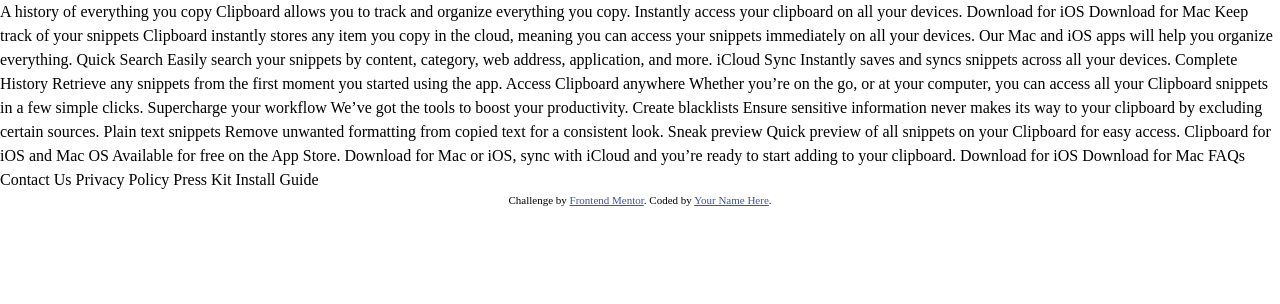
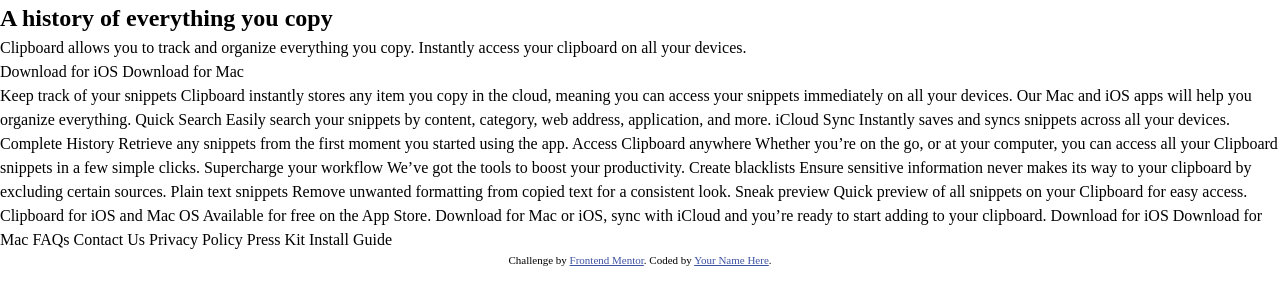
Before and after one commit to allysonbelo/clipboard-landing-page, a plain HTML site: page index.html in a window 1280 px wide. Drawn offline with nearby package versions, Linux system fonts and the light colour scheme; files that its build step writes are made by us from their sources.

Commit message:
:construction: Create class for section intro

```diff
--- a/index.html
+++ b/index.html
@@ -11,15 +11,21 @@
 
 </head>
 
-<body>
+<body class="container">
 
-  A history of everything you copy
+  <div class="main">
 
+    <section class="intro">
+      <h2 class="main__intro">A history of everything you copy</h2>
+
+      <p class="main__text">
         Clipboard allows you to track and organize everything you
         copy. Instantly access your clipboard on all your devices.
+      </p>
 
-  Download for iOS
-  Download for Mac
+      <a class="main__link btn-ios">Download for iOS</a>
+      <a class="main__link btn-mac">Download for Mac</a>
+    </section>
 
     Keep track of your snippets
 
@@ -74,6 +80,8 @@
     Press Kit
     Install Guide
 
+  </div>
+
   <footer>
     <p class="attribution">
       Challenge by <a href="https://www.frontendmentor.io?ref=challenge" target="_blank">Frontend Mentor</a>.
```
Lines whose indentation alone changed are shown as unchanged.
